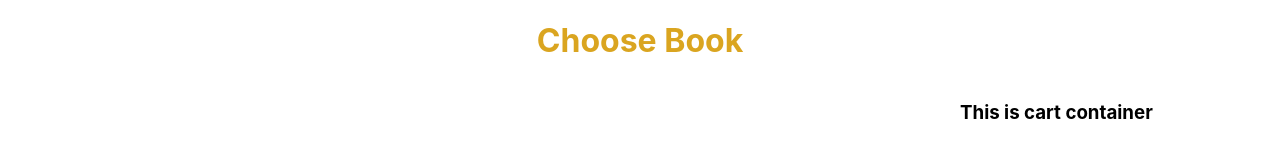
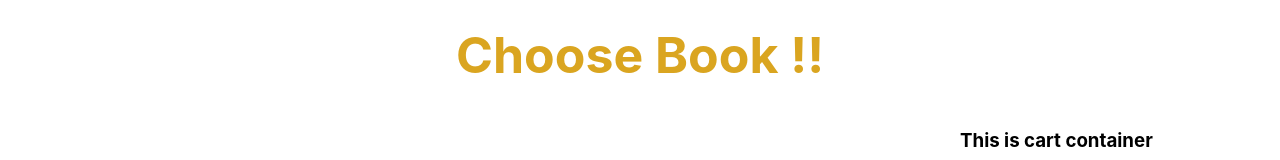
Before and after one commit to noormohammad20/choose_book_website, a React (Create React App) app: page / in a window 1280 px wide. Shown: the top 160 px of the page. Built offline with nearby package versions, Linux system fonts and the light colour scheme; grey boxes are pictures that could not be loaded.

Commit message:
header component done

```diff
--- a/src/components/Header/Header.css
+++ b/src/components/Header/Header.css
@@ -1,7 +1,9 @@
 .header{
     color: goldenrod;
-    font-size: xx-large;
-    font-weight: bolder;
     text-align: center;
-
+    margin: 25px;
+    font-size: 50px;
 }
+.header:hover{
+    color:darkorange
+}
--- a/src/components/Header/Header.js
+++ b/src/components/Header/Header.js
@@ -3,7 +3,7 @@ import './Header.css'
 const Header = () => {
     return (
         <div>
-            <h1 className='header'>Choose Book</h1>
+            <h1 className='header'>Choose Book !!</h1>
         </div>
     )
 }
```
